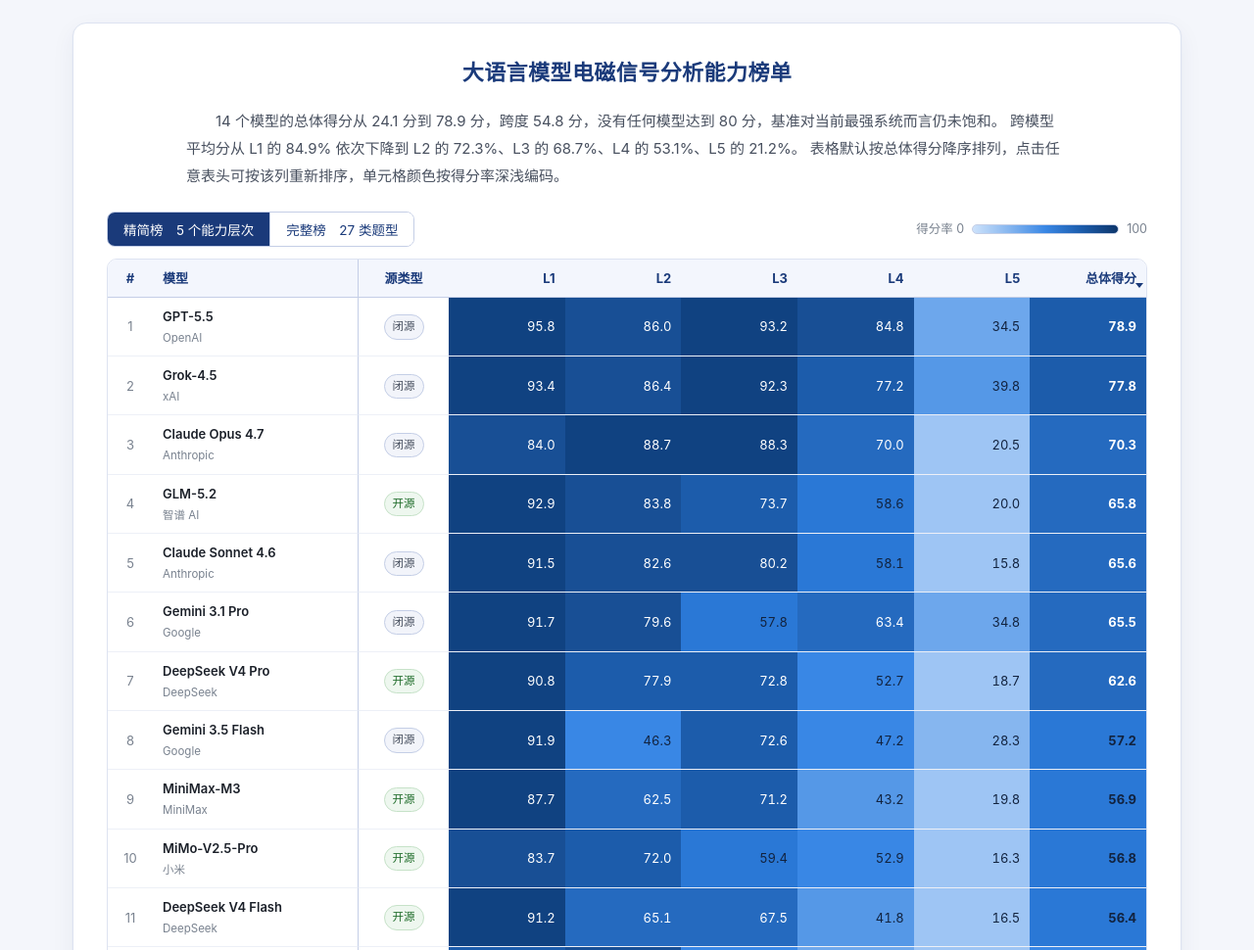
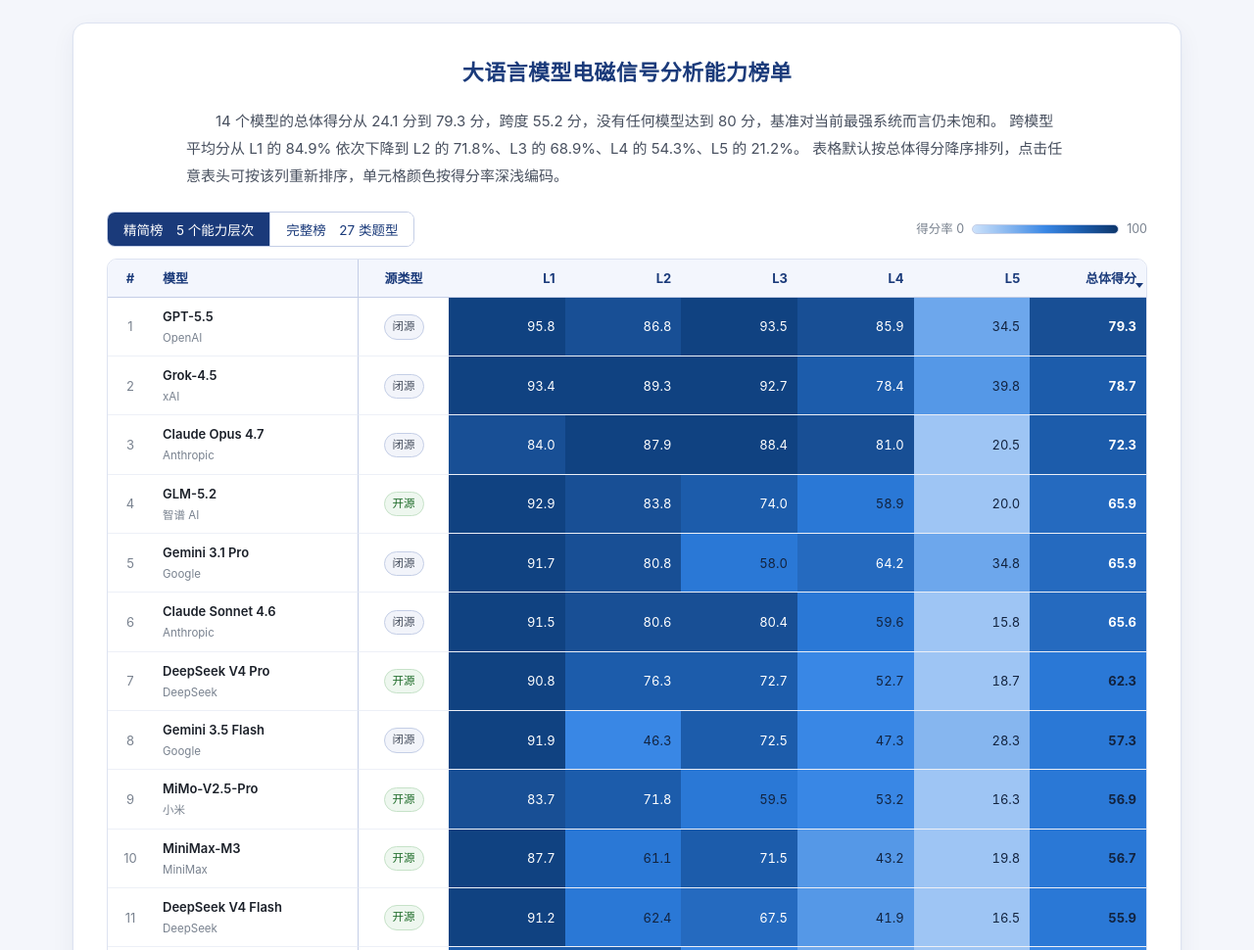
Before and after one commit to mingxuZhang2/EMRB, a plain HTML site: page index.html in a window 1280 px wide. Shown: the part 603-1573 px from the top of the page at 98% size. Drawn offline with Linux system fonts and the light colour scheme.

Commit message:
修正了部分评估逻辑

```diff
--- a/data.js
+++ b/data.js
@@ -1,4 +1,4 @@
-// 由 paper/qtype_data.py 与 paper/main.tex 的正式结果表生成，请勿手工编辑。
+// 由项目根目录 gen_figures.py 的校验加载器与 paper/qtype_data.py 生成（评分器 l2-v5 / l3-v6 / l4-generic-v4），请勿手工编辑。
 window.EMRB = {
  "levels": [
   {
@@ -98,12 +98,12 @@ window.EMRB = {
    "src": "闭源",
    "levels": [
     95.8,
-    86.0,
-    93.2,
-    84.8,
+    86.8,
+    93.5,
+    85.9,
     34.5
    ],
-   "avg": 78.9,
+   "avg": 79.3,
    "types": [
     99.75,
     89.06,
@@ -111,12 +111,12 @@ window.EMRB = {
     99.0,
     91.06,
     93.5,
-    80.99,
+    85.05,
     88.88,
     87.88,
     78.8,
     73.62,
-    97.94,
+    99.5,
     96.72,
     98.94,
     98.88,
@@ -128,7 +128,7 @@ window.EMRB = {
     67.5,
     65.78,
     95.0,
-    77.41,
+    85.74,
     33.73,
     46.82,
     22.95
@@ -140,25 +140,25 @@ window.EMRB = {
    "src": "闭源",
    "levels": [
     93.4,
-    86.4,
-    92.3,
-    77.2,
+    89.3,
+    92.7,
+    78.4,
     39.8
    ],
-   "avg": 77.8,
+   "avg": 78.7,
    "types": [
     100.0,
     85.48,
     96.0,
     100.0,
     85.29,
-    94.88,
-    82.53,
-    90.38,
-    88.0,
-    76.07,
+    97.38,
+    87.99,
+    92.88,
+    90.12,
+    78.21,
     76.25,
-    94.69,
+    96.25,
     95.73,
     97.25,
     97.81,
@@ -170,7 +170,7 @@ window.EMRB = {
     87.5,
     78.2,
     65.0,
-    71.3,
+    79.63,
     39.81,
     50.86,
     28.87
@@ -182,12 +182,12 @@ window.EMRB = {
    "src": "闭源",
    "levels": [
     84.0,
-    88.7,
-    88.3,
-    70.0,
+    87.9,
+    88.4,
+    81.0,
     20.5
    ],
-   "avg": 70.3,
+   "avg": 72.3,
    "types": [
     81.25,
     59.29,
@@ -195,24 +195,24 @@ window.EMRB = {
     100.0,
     79.29,
     97.12,
-    77.51,
+    73.45,
     91.5,
     90.5,
     86.76,
     77.06,
-    95.75,
+    96.19,
     87.65,
     94.88,
     86.0,
-    55.75,
-    69.42,
-    75.2,
-    70.83,
-    79.86,
-    75.0,
+    64.38,
+    81.67,
+    87.2,
+    84.17,
+    93.38,
+    77.5,
     67.97,
     72.5,
-    72.41,
+    90.19,
     20.91,
     27.59,
     13.02
@@ -225,11 +225,11 @@ window.EMRB = {
    "levels": [
     92.9,
     83.8,
-    73.7,
-    58.6,
+    74.0,
+    58.9,
     20.0
    ],
-   "avg": 65.8,
+   "avg": 65.9,
    "types": [
     94.58,
     80.42,
@@ -242,7 +242,7 @@ window.EMRB = {
     84.12,
     60.04,
     61.25,
-    73.31,
+    74.69,
     86.34,
     73.56,
     74.12,
@@ -254,52 +254,10 @@ window.EMRB = {
     50.0,
     54.53,
     30.0,
-    43.52,
+    45.56,
     25.61,
     21.17,
     13.05
-   ]
-  },
-  {
-   "name": "Claude Sonnet 4.6",
-   "vendor": "Anthropic",
-   "src": "闭源",
-   "levels": [
-    91.5,
-    82.6,
-    80.2,
-    58.1,
-    15.8
-   ],
-   "avg": 65.6,
-   "types": [
-    97.0,
-    84.48,
-    100.0,
-    96.75,
-    79.14,
-    97.19,
-    81.25,
-    83.12,
-    81.5,
-    69.69,
-    69.38,
-    82.0,
-    85.11,
-    77.0,
-    87.62,
-    62.5,
-    46.92,
-    62.7,
-    66.33,
-    72.23,
-    45.0,
-    35.16,
-    27.5,
-    57.41,
-    20.93,
-    16.36,
-    10.1
    ]
   },
   {
@@ -308,12 +266,12 @@ window.EMRB = {
    "src": "闭源",
    "levels": [
     91.7,
-    79.6,
-    57.8,
-    63.4,
+    80.8,
+    58.0,
+    64.2,
     34.8
    ],
-   "avg": 65.5,
+   "avg": 65.9,
    "types": [
     99.75,
     92.94,
@@ -321,12 +279,12 @@ window.EMRB = {
     82.38,
     92.4,
     94.62,
-    76.59,
+    82.52,
     77.0,
     82.25,
     67.71,
     69.44,
-    64.19,
+    64.94,
     50.77,
     46.81,
     57.94,
@@ -338,10 +296,52 @@ window.EMRB = {
     67.5,
     44.84,
     90.0,
-    58.33,
+    63.89,
     36.44,
     40.89,
     26.88
+   ]
+  },
+  {
+   "name": "Claude Sonnet 4.6",
+   "vendor": "Anthropic",
+   "src": "闭源",
+   "levels": [
+    91.5,
+    80.6,
+    80.4,
+    59.6,
+    15.8
+   ],
+   "avg": 65.6,
+   "types": [
+    97.0,
+    84.48,
+    100.0,
+    96.75,
+    79.14,
+    97.19,
+    71.25,
+    83.12,
+    81.5,
+    69.69,
+    69.38,
+    82.69,
+    85.11,
+    77.0,
+    87.62,
+    62.5,
+    46.92,
+    65.4,
+    70.33,
+    74.93,
+    45.0,
+    35.16,
+    27.5,
+    60.0,
+    20.93,
+    16.36,
+    10.1
    ]
   },
   {
@@ -350,12 +350,12 @@ window.EMRB = {
    "src": "开源",
    "levels": [
     90.8,
-    77.9,
-    72.8,
+    76.3,
+    72.7,
     52.7,
     18.7
    ],
-   "avg": 62.6,
+   "avg": 62.3,
    "types": [
     98.75,
     84.44,
@@ -363,12 +363,12 @@ window.EMRB = {
     93.0,
     84.41,
     91.62,
-    82.35,
+    74.54,
     70.06,
     83.75,
     61.58,
     52.69,
-    88.06,
+    87.56,
     73.36,
     77.12,
     72.56,
@@ -380,7 +380,7 @@ window.EMRB = {
     62.5,
     49.84,
     57.5,
-    37.22,
+    37.78,
     25.19,
     18.9,
     11.96
@@ -393,11 +393,11 @@ window.EMRB = {
    "levels": [
     91.9,
     46.3,
-    72.6,
-    47.2,
+    72.5,
+    47.3,
     28.3
    ],
-   "avg": 57.2,
+   "avg": 57.3,
    "types": [
     94.0,
     80.17,
@@ -405,12 +405,12 @@ window.EMRB = {
     100.0,
     86.48,
     56.62,
-    50.23,
+    50.54,
     43.19,
     51.62,
     29.72,
     64.38,
-    89.0,
+    88.69,
     80.16,
     60.75,
     68.5,
@@ -422,10 +422,52 @@ window.EMRB = {
     42.5,
     51.33,
     47.5,
-    34.44,
+    35.56,
     26.06,
     33.58,
     25.25
+   ]
+  },
+  {
+   "name": "MiMo-V2.5-Pro",
+   "vendor": "小米",
+   "src": "开源",
+   "levels": [
+    83.7,
+    71.8,
+    59.5,
+    53.2,
+    16.3
+   ],
+   "avg": 56.9,
+   "types": [
+    77.08,
+    59.44,
+    99.5,
+    98.5,
+    84.23,
+    98.19,
+    72.85,
+    73.0,
+    81.5,
+    33.37,
+    40.38,
+    66.81,
+    82.91,
+    65.88,
+    41.38,
+    45.12,
+    48.75,
+    61.7,
+    40.67,
+    79.73,
+    32.5,
+    48.83,
+    45.0,
+    40.56,
+    24.65,
+    10.38,
+    13.57
    ]
   },
   {
@@ -434,12 +476,12 @@ window.EMRB = {
    "src": "开源",
    "levels": [
     87.7,
-    62.5,
-    71.2,
+    61.1,
+    71.5,
     43.2,
     19.8
    ],
-   "avg": 56.9,
+   "avg": 56.7,
    "types": [
     93.25,
     65.81,
@@ -447,12 +489,12 @@ window.EMRB = {
     99.38,
     80.08,
     81.56,
-    77.72,
+    70.84,
     44.0,
     80.0,
     29.33,
     51.81,
-    76.06,
+    77.25,
     81.78,
     81.75,
     64.81,
@@ -471,67 +513,25 @@ window.EMRB = {
    ]
   },
   {
-   "name": "MiMo-V2.5-Pro",
-   "vendor": "小米",
-   "src": "开源",
-   "levels": [
-    83.7,
-    72.0,
-    59.4,
-    52.9,
-    16.3
-   ],
-   "avg": 56.8,
-   "types": [
-    77.08,
-    59.44,
-    99.5,
-    98.5,
-    84.23,
-    98.19,
-    73.79,
-    73.0,
-    81.5,
-    33.37,
-    40.38,
-    66.25,
-    82.91,
-    65.88,
-    41.38,
-    45.12,
-    48.75,
-    61.7,
-    40.67,
-    79.73,
-    32.5,
-    48.83,
-    45.0,
-    38.33,
-    24.65,
-    10.38,
-    13.57
-   ]
-  },
-  {
    "name": "DeepSeek V4 Flash",
    "vendor": "DeepSeek",
    "src": "开源",
    "levels": [
     91.2,
-    65.1,
+    62.4,
     67.5,
-    41.8,
+    41.9,
     16.5
    ],
-   "avg": 56.4,
+   "avg": 55.9,
    "types": [
     99.25,
     77.17,
     99.5,
     100.0,
     79.92,
-    89.94,
-    68.94,
+    87.44,
+    58.31,
     47.0,
     74.5,
     44.97,
@@ -548,7 +548,7 @@ window.EMRB = {
     42.5,
     27.89,
     35.0,
-    23.15,
+    23.7,
     22.23,
     16.34,
     10.74
@@ -560,12 +560,12 @@ window.EMRB = {
    "src": "开源",
    "levels": [
     75.2,
-    79.6,
+    77.6,
     53.5,
-    36.1,
+    36.4,
     16.7
    ],
-   "avg": 52.2,
+   "avg": 51.9,
    "types": [
     75.66,
     44.31,
@@ -573,12 +573,12 @@ window.EMRB = {
     88.12,
     75.71,
     91.25,
-    86.99,
+    77.31,
     69.5,
     86.62,
     63.41,
     29.06,
-    55.94,
+    56.06,
     63.84,
     66.56,
     52.12,
@@ -590,7 +590,7 @@ window.EMRB = {
     42.5,
     27.97,
     30.0,
-    27.04,
+    29.26,
     24.97,
     14.19,
     10.72
@@ -602,12 +602,12 @@ window.EMRB = {
    "src": "开源",
    "levels": [
     66.4,
-    79.7,
-    48.6,
-    45.9,
+    77.9,
+    48.7,
+    46.4,
     12.5
    ],
-   "avg": 50.6,
+   "avg": 50.4,
    "types": [
     73.25,
     26.5,
@@ -615,12 +615,12 @@ window.EMRB = {
     67.25,
     72.7,
     97.31,
-    85.2,
+    76.14,
     73.94,
     89.75,
     52.32,
     33.12,
-    54.56,
+    54.88,
     61.48,
     47.81,
     46.12,
@@ -632,7 +632,7 @@ window.EMRB = {
     35.0,
     36.72,
     40.0,
-    20.93,
+    24.26,
     18.79,
     8.98,
     9.51
@@ -644,9 +644,9 @@ window.EMRB = {
    "src": "开源",
    "levels": [
     52.5,
-    22.7,
+    22.6,
     31.2,
-    11.7,
+    11.6,
     2.4
    ],
    "avg": 24.1,
@@ -657,12 +657,12 @@ window.EMRB = {
     51.38,
     49.77,
     39.44,
-    13.93,
+    13.3,
     16.12,
     37.25,
     6.7,
     35.25,
-    20.56,
+    20.75,
     44.13,
     21.81,
     34.0,
@@ -670,11 +670,11 @@ window.EMRB = {
     18.92,
     0.0,
     19.33,
-    18.51,
-    25.0,
+    18.04,
+    20.0,
     8.12,
     22.5,
-    7.59,
+    8.7,
     1.28,
     0.15,
     5.91
@@ -688,33 +688,33 @@ window.EMRB = {
   91.1,
   80.7,
   87.0,
-  73.6,
-  68.1,
-  78.5,
-  54.3,
+  70.5,
+  68.3,
+  78.7,
+  54.5,
   57.1,
-  74.1,
+  74.7,
   75.8,
   70.0,
   66.6,
-  47.7,
-  56.1,
-  57.9,
-  50.6,
-  65.6,
-  51.2,
+  48.4,
+  57.0,
+  59.0,
+  51.8,
+  66.7,
+  51.1,
   44.7,
   50.7,
-  43.3,
+  47.3,
   24.8,
   23.4,
   15.3
  ],
  "levelMeans": [
   84.9,
-  72.3,
-  68.7,
-  53.1,
+  71.8,
+  68.9,
+  54.3,
   21.2
  ]
 };
--- a/index.html
+++ b/index.html
@@ -59,8 +59,8 @@
     <div class="block-inner">
       <h2 class="block-title">大语言模型电磁信号分析能力榜单</h2>
       <p class="intro">
-        14 个模型的总体得分从 24.1 分到 78.9 分，跨度 54.8 分，没有任何模型达到 80 分，基准对当前最强系统而言仍未饱和。
-        跨模型平均分从 L1 的 84.9% 依次下降到 L2 的 72.3%、L3 的 68.7%、L4 的 53.1%、L5 的 21.2%。
+        14 个模型的总体得分从 24.1 分到 79.3 分，跨度 55.2 分，没有任何模型达到 80 分，基准对当前最强系统而言仍未饱和。
+        跨模型平均分从 L1 的 84.9% 依次下降到 L2 的 71.8%、L3 的 68.9%、L4 的 54.3%、L5 的 21.2%。
         表格默认按总体得分降序排列，点击任意表头可按该列重新排序，单元格颜色按得分率深浅编码。
       </p>
 
@@ -91,7 +91,7 @@
         <img src="assets/fig_main_results.png" alt="14 个模型的 EMRB 总体得分条形图，以及准确率对每题代码调用次数的效率散点图">
         <figcaption>
           （a）14 个模型的 EMRB 总体得分。（b）效率前沿：准确率对每题平均代码调用次数。
-          更高的成绩并非来自执行更多代码：GPT-5.5 以每题 3.7 次代码调用达到 78.9%，Grok-4.5 以每题 12.6 次调用达到接近的 77.8%，
+          更高的成绩并非来自执行更多代码：GPT-5.5 以每题 3.7 次代码调用达到 79.3%，Grok-4.5 以每题 12.6 次调用达到接近的 78.7%，
           交互次数是前者的三倍以上，准确率却几乎相同。
         </figcaption>
       </figure>
@@ -135,7 +135,7 @@
       <p class="intro">
         ReconPilot 用两个固定阶段包裹住由大模型主导的定向分析：阶段一执行固定的信号侦察，输出一份未定解的频谱区域图而非信号清单；
         阶段二是不加修改的自由代码执行回路；阶段三执行自我校验，在提交之前捕捉不一致。
-        在三个骨干模型上，ReconPilot 分别把总体得分提高 14.0 分、17.6 分与 3.8 分，并在 15 个「骨干 × 层次」组合中改善了 13 个。
+        在三个骨干模型上，ReconPilot 分别把总体得分提高 14.2 分、17.4 分与 3.6 分，并在 15 个「骨干 × 层次」组合中改善了 13 个。
       </p>
       <figure class="fig">
         <img src="assets/fig_reconpilot.png" alt="ReconPilot 三阶段流程图">
@@ -146,12 +146,12 @@
           <tr><th>骨干模型</th><th>方法</th><th>L1</th><th>L2</th><th>L3</th><th>L4</th><th>L5</th><th>总体得分</th></tr>
         </thead>
         <tbody>
-          <tr><th rowspan="2">DeepSeek V4 Flash</th><td>自由代码执行</td><td class="num">91.2</td><td class="num">65.1</td><td class="num">67.5</td><td class="num">41.8</td><td class="num">16.5</td><td class="num">56.4</td></tr>
-          <tr><td>ReconPilot</td><td class="num">88.2</td><td class="num">86.3</td><td class="num">84.9</td><td class="num">67.8</td><td class="num">24.8</td><td class="num hl">70.4</td></tr>
-          <tr><th rowspan="2">Gemini 3.5 Flash</th><td>自由代码执行</td><td class="num">91.9</td><td class="num">46.3</td><td class="num">72.6</td><td class="num">47.2</td><td class="num">28.3</td><td class="num">57.2</td></tr>
-          <tr><td>ReconPilot</td><td class="num">94.9</td><td class="num">89.2</td><td class="num">84.3</td><td class="num">72.2</td><td class="num">33.1</td><td class="num hl">74.8</td></tr>
-          <tr><th rowspan="2">GPT-5.5</th><td>自由代码执行</td><td class="num">95.8</td><td class="num">86.0</td><td class="num">93.2</td><td class="num">84.8</td><td class="num">34.5</td><td class="num">78.9</td></tr>
-          <tr><td>ReconPilot</td><td class="num">97.0</td><td class="num">87.7</td><td class="num">90.1</td><td class="num">90.5</td><td class="num">48.2</td><td class="num hl">82.7</td></tr>
+          <tr><th rowspan="2">DeepSeek V4 Flash</th><td>自由代码执行</td><td class="num">91.2</td><td class="num">62.4</td><td class="num">67.5</td><td class="num">41.9</td><td class="num">16.5</td><td class="num">55.9</td></tr>
+          <tr><td>ReconPilot</td><td class="num">88.2</td><td class="num">84.7</td><td class="num">85.2</td><td class="num">67.8</td><td class="num">24.8</td><td class="num hl">70.1</td></tr>
+          <tr><th rowspan="2">Gemini 3.5 Flash</th><td>自由代码执行</td><td class="num">91.9</td><td class="num">46.3</td><td class="num">72.5</td><td class="num">47.3</td><td class="num">28.3</td><td class="num">57.3</td></tr>
+          <tr><td>ReconPilot</td><td class="num">94.9</td><td class="num">88.4</td><td class="num">84.5</td><td class="num">72.4</td><td class="num">33.1</td><td class="num hl">74.7</td></tr>
+          <tr><th rowspan="2">GPT-5.5</th><td>自由代码执行</td><td class="num">95.8</td><td class="num">86.8</td><td class="num">93.5</td><td class="num">85.9</td><td class="num">34.5</td><td class="num">79.3</td></tr>
+          <tr><td>ReconPilot</td><td class="num">97.0</td><td class="num">88.1</td><td class="num">90.4</td><td class="num">90.8</td><td class="num">48.2</td><td class="num hl">82.9</td></tr>
         </tbody>
       </table>
     </div>
@@ -296,7 +296,7 @@
     (c) Estimate its null-to-null bandwidth (Hz).
     (d) Why do these three bandwidth definitions yield different values? For frequency planning,
         which definition is most appropriate? Why?</p>
-          <div class="qa-a"><b>答案：</b>3 dB 带宽 250 kHz，99% 功率带宽 325 kHz，零点间带宽 325 kHz；频率规划应采用 99% 功率带宽</div>
+          <div class="qa-a"><b>答案：</b>3 dB 带宽 250 kHz，99% 功率带宽 259.6 kHz，零点间带宽 325 kHz；频率规划应采用 99% 功率带宽</div>
         </div>
       </div>
 
@@ -377,9 +377,9 @@ used for radar ranging, what is the corresponding range resolution in meters?</p
         <thead><tr><th>等级</th><th>标准答案回放</th><th>14 模型并集</th><th>最佳单模型</th><th>程序化参考解</th></tr></thead>
         <tbody>
           <tr><th>L1</th><td class="num">100.0</td><td class="num">99.8</td><td class="num">95.8</td><td class="num">不适用</td></tr>
-          <tr><th>L2</th><td class="num">100.0</td><td class="num">99.4</td><td class="num">88.7</td><td class="num">不适用</td></tr>
-          <tr><th>L3</th><td class="num">100.0</td><td class="num">99.6</td><td class="num">93.2</td><td class="num">不适用</td></tr>
-          <tr><th>L4</th><td class="num">100.0</td><td class="num">98.8</td><td class="num">84.8</td><td class="num">不适用</td></tr>
+          <tr><th>L2</th><td class="num">100.0</td><td class="num">99.4</td><td class="num">89.3</td><td class="num">不适用</td></tr>
+          <tr><th>L3</th><td class="num">100.0</td><td class="num">99.6</td><td class="num">93.5</td><td class="num">不适用</td></tr>
+          <tr><th>L4</th><td class="num">100.0</td><td class="num">98.8</td><td class="num">85.9</td><td class="num">不适用</td></tr>
           <tr><th>L5</th><td class="num">100.0</td><td class="num">53.2</td><td class="num">39.8</td><td class="num hl">75.7</td></tr>
         </tbody>
       </table>
```
Also changed, not shown: assets/fig_level_distribution.png, assets/fig_main_results.png, assets/fig_question_types.png, assets/fig_radar.png.
